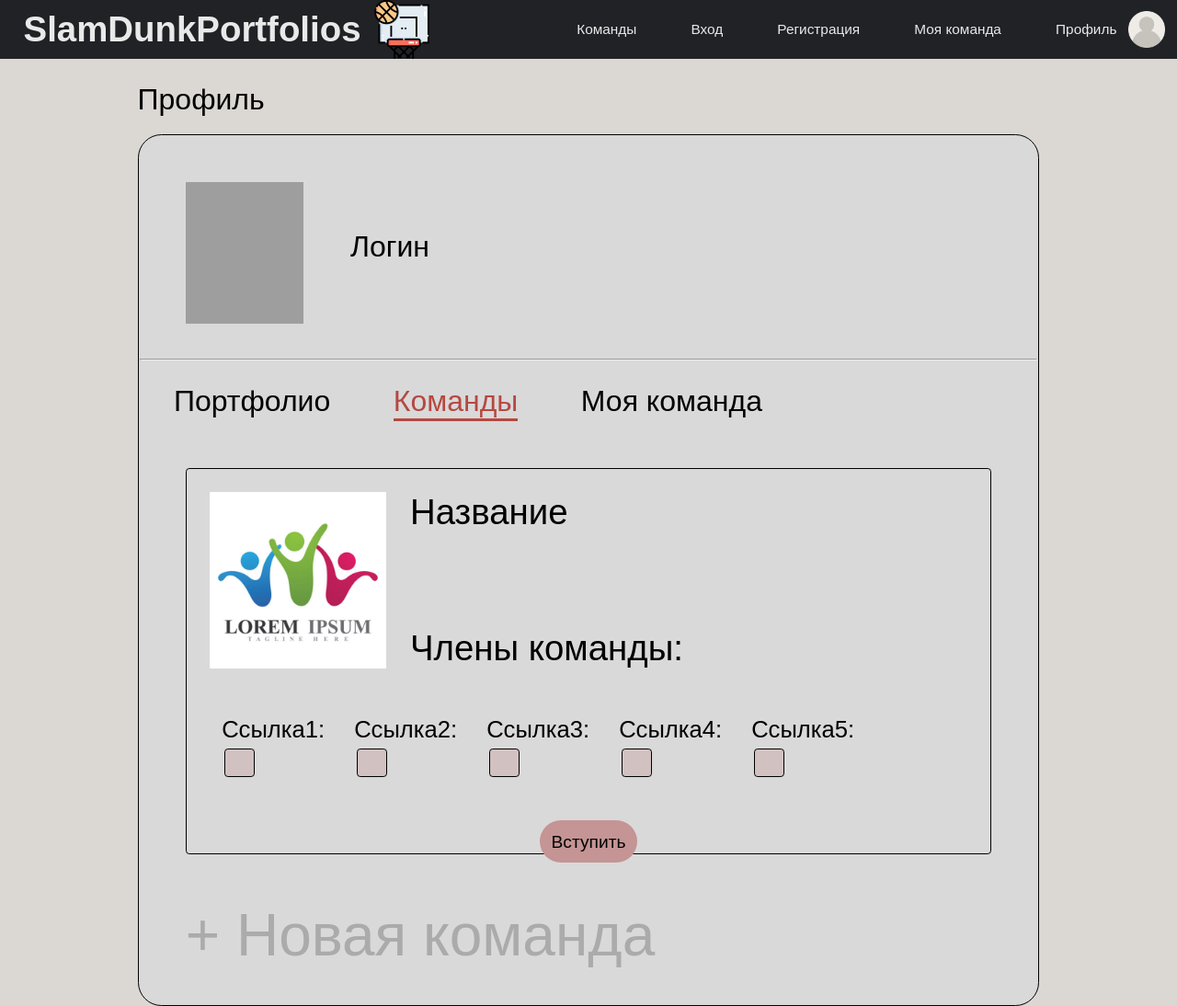
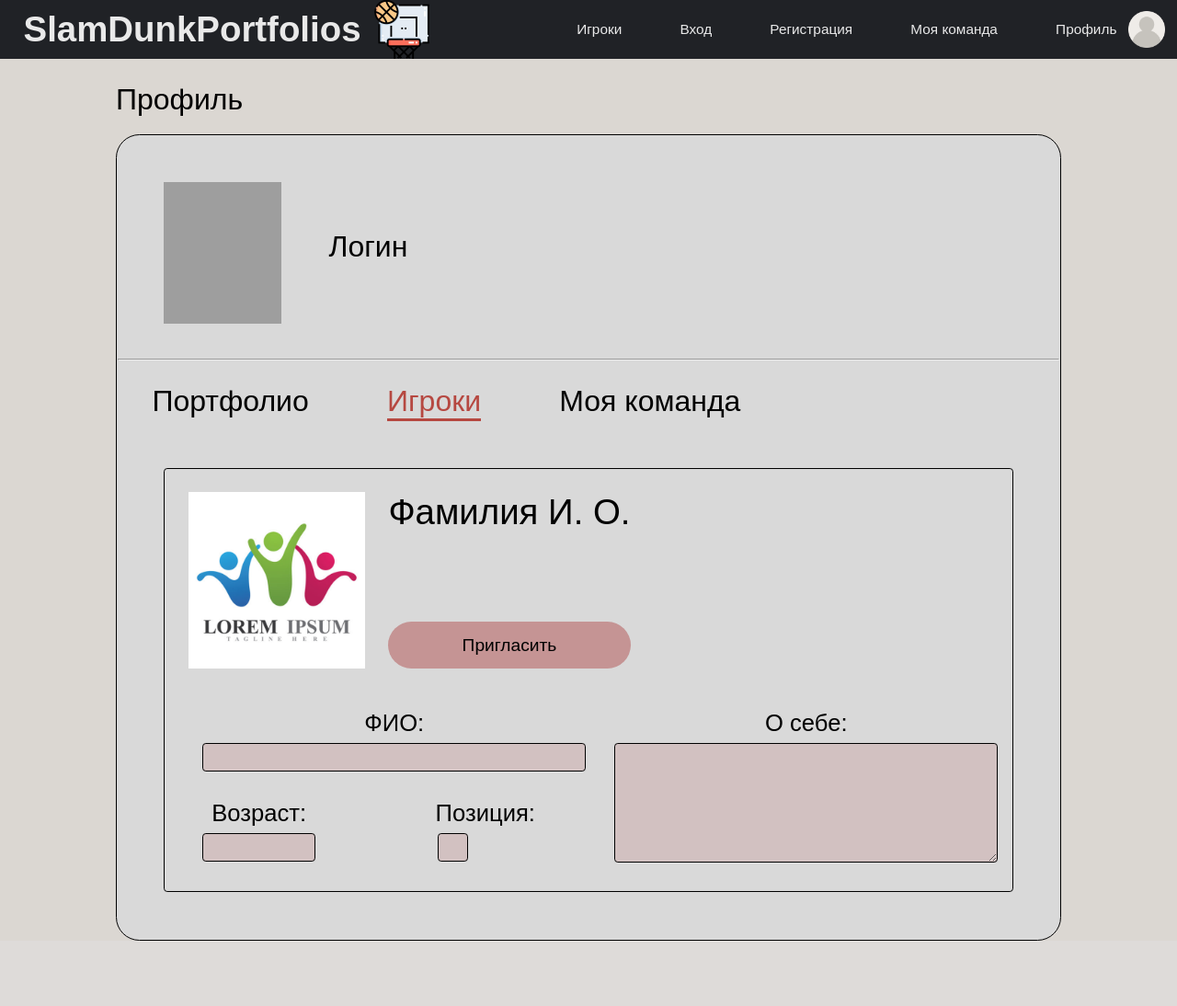
Before and after one commit to enemyare/ProfectOnlyworks, a Django app: page /team in a window 1280 px wide. Shown: the whole page at 92% size. After the commit the page ends 1023 px from the top, so only its background shows below. Run offline with Django 4.2, Linux system fonts and the light colour scheme; grey boxes are pictures that could not be loaded.

Commit message:
team changed to player, exit button in profile

```diff
--- a/basketball/main/static/main/css/profile-styles.css
+++ b/basketball/main/static/main/css/profile-styles.css
@@ -19,6 +19,23 @@
 
 .head {
     display: flex;
+    align-items: center;
+}
+
+.age {
+    max-width: 10vw;
+}
+
+.age-pos {
+    display: flex;
+    justify-content: space-between;
+    max-width: 25vw;
+}
+
+.media {
+    display: flex;
+    flex-direction: column;
+    justify-content: space-around;
     align-items: center;
 }
 
@@ -172,3 +189,8 @@
     background-color: #c59494;
     margin: 2vw 20vw;
 }
+
+.media h1 {
+    margin-left: 0;
+    margin-bottom: 2vw;
+}
--- a/basketball/main/templates/main/index.html
+++ b/basketball/main/templates/main/index.html
@@ -24,7 +24,7 @@
         </article>
     </div>
     <main class="navigation">
-        <article class="shine-button"><a href="{% url 'team' %}">Команды</a></article>
+        <article class="shine-button"><a href="{% url 'team' %}">Игроки</a></article>
         <article class="shine-button"><a href="{% url 'sign' %}">Вход</a></article>
         <article class="shine-button"><a href="{% url 'registration' %}">Регистрация</a></article>
         <article class="my-team"><a href="{% url 'myteam' %}">Моя команда</a></article>
--- a/basketball/main/templates/main/myteam.html
+++ b/basketball/main/templates/main/myteam.html
@@ -24,7 +24,7 @@
     </article>
   </div>
   <main class="navigation">
-    <article class="shine-button"><a href="{% url 'team' %}">Команды</a></article>
+    <article class="shine-button"><a href="{% url 'team' %}">Игроки</a></article>
     <article class="shine-button"><a href="{% url 'sign' %}">Вход</a></article>
     <article class="shine-button"><a href="{% url 'registration' %}">Регистрация</a></article>
     <article class="my-team"><a href="{% url 'myteam' %}">Моя команда</a></article>
@@ -45,7 +45,7 @@
       <div class="block">
         <aside class="links">
           <a href="{% url 'profile' %}">Портфолио</a>
-          <a href="{% url 'team' %}">Команды</a>
+          <a href="{% url 'team' %}">Игроки</a>
           <a href="{% url 'myteam' %}" class="active">Моя команда</a>
         </aside>
         <main class="team">
--- a/basketball/main/templates/main/registration.html
+++ b/basketball/main/templates/main/registration.html
@@ -24,7 +24,7 @@
         </article>
     </div>
     <main class="navigation">
-        <article class="shine-button"><a href="{% url 'team' %}">Команды</a></article>
+        <article class="shine-button"><a href="{% url 'team' %}">Игроки</a></article>
         <article class="shine-button"><a href="{% url 'sign' %}">Вход</a></article>
         <article class="shine-button"><a href="{% url 'registration' %}">Регистрация</a></article>
         <article class="my-team"><a href="{% url 'myteam' %}">Моя команда</a></article>
--- a/basketball/main/templates/main/sign.html
+++ b/basketball/main/templates/main/sign.html
@@ -24,7 +24,7 @@
         </article>
     </div>
     <main class="navigation">
-        <article class="shine-button"><a href="{% url 'team' %}">Команды</a></article>
+        <article class="shine-button"><a href="{% url 'team' %}">Игроки</a></article>
         <article class="shine-button"><a href="{% url 'sign' %}">Вход</a></article>
         <article class="shine-button"><a href="{% url 'registration' %}">Регистрация</a></article>
         <article class="my-team"><a href="{% url 'myteam' %}">Моя команда</a></article>
--- a/basketball/main/templates/main/team.html
+++ b/basketball/main/templates/main/team.html
@@ -24,7 +24,7 @@
         </article>
     </div>
     <main class="navigation">
-        <article class="shine-button"><a href="{% url 'team' %}">Команды</a></article>
+        <article class="shine-button"><a href="{% url 'team' %}">Игроки</a></article>
         <article class="shine-button"><a href="{% url 'sign' %}">Вход</a></article>
         <article class="shine-button"><a href="{% url 'registration' %}">Регистрация</a></article>
         <article class="my-team"><a href="{% url 'myteam' %}">Моя команда</a></article>
@@ -44,67 +44,33 @@
             <hr>
             <div class="block">
                 <aside class="links">
-                    <a href="profile.html">Портфолио</a>
-                    <a href="team.html" class="active">Команды</a>
-                    <a href="myteam.html">Моя команда</a>
+                    <a href="{% url 'profile' %}">Портфолио</a>
+                    <a href="{% url 'team' %}" class="active">Игроки</a>
+                    <a href="{% url 'myteam' %}">Моя команда</a>
                 </aside>
                 <main class="team">
                     <header>
                         <img src="{% static 'main/img/team.png' %}" alt="team logo">
                         <div class="team-name">
-                            <p>Название</p>
-                            <h1>Члены команды:</h1>
+                            <p>Фамилия И. О.</p>
+                            <a style="margin: 0" class="start" href="#">Пригласить</a>
                         </div>
                     </header>
-                    <div class="stuff">
-                        <div class="input pos">
-                            <label class="enter-text" for="position1">Ссылка1:</label>
-                            <input class="enter" list="pos1" type="text" id="position1">
-                            <datalist id="pos1">
-                                <option value="1" label="1">
-                                <option value="2" label="2">
-                                <option value="3" label="3">
-                                <option value="4" label="4">
-                                <option value="5" label="5">
-                            </datalist>
+                    <main class="lines">
+                        <div class="left">
+                            <div class="input">
+                                <label class="enter-text" for="last-name">ФИО:</label>
+                                <input readonly class="enter" type="text" id="last-name">
+                            </div>
+                            <div class="age-pos">
+                                <div class="input age">
+                                    <label class="enter-text" for="age">Возраст:</label>
+                                    <input readonly class="enter" type="text" id="age">
                                 </div>
                                 <div class="input pos">
-                            <label class="enter-text" for="position2">Ссылка2:</label>
-                            <input class="enter" list="pos2" type="text" id="position2">
-                            <datalist id="pos2">
-                                <option value="1" label="1">
-                                <option value="2" label="2">
-                                <option value="3" label="3">
-                                <option value="4" label="4">
-                                <option value="5" label="5">
-                            </datalist>
-                        </div>
-                        <div class="input pos">
-                            <label class="enter-text" for="position3">Ссылка3:</label>
-                            <input class="enter" list="pos3" type="text" id="position3">
-                            <datalist id="pos3">
-                                <option value="1" label="1">
-                                <option value="2" label="2">
-                                <option value="3" label="3">
-                                <option value="4" label="4">
-                                <option value="5" label="5">
-                            </datalist>
-                        </div>
-                        <div class="input pos">
-                            <label class="enter-text" for="position4">Ссылка4:</label>
-                            <input class="enter" list="pos4" type="text" id="position4">
-                            <datalist id="pos4">
-                                <option value="1" label="1">
-                                <option value="2" label="2">
-                                <option value="3" label="3">
-                                <option value="4" label="4">
-                                <option value="5" label="5">
-                            </datalist>
-                        </div>
-                        <div class="input pos">
-                            <label class="enter-text" for="position5">Ссылка5:</label>
-                            <input class="enter" list="pos5" type="text" id="position5">
-                            <datalist id="pos5">
+                                    <label class="enter-text" for="position">Позиция:</label>
+                                    <input readonly class="enter" list="pos" type="text" id="position">
+                                    <datalist id="pos">
                                         <option value="1" label="1">
                                         <option value="2" label="2">
                                         <option value="3" label="3">
@@ -113,9 +79,15 @@
                                     </datalist>
                                 </div>
                             </div>
-                    <a class="start" href="#" style="margin: 5vw 30vw">Вступить</a>
+                        </div>
+                        <div class="right">
+                            <div class="input">
+                                <label class="enter-text" for="about">О себе:</label>
+                                <textarea readonly class="enter" style="height: 10vw;" id="about"></textarea>
+                            </div>
+                        </div>
                     </main>
-                <a href="#" class="new">+ Новая команда</a>
+                </main>
             </div>
         </main>
     </section>
```
Also changed, not shown: basketball/main/templates/main/profile.html (+6 -3 lines). Lines whose indentation alone changed are shown as unchanged.
